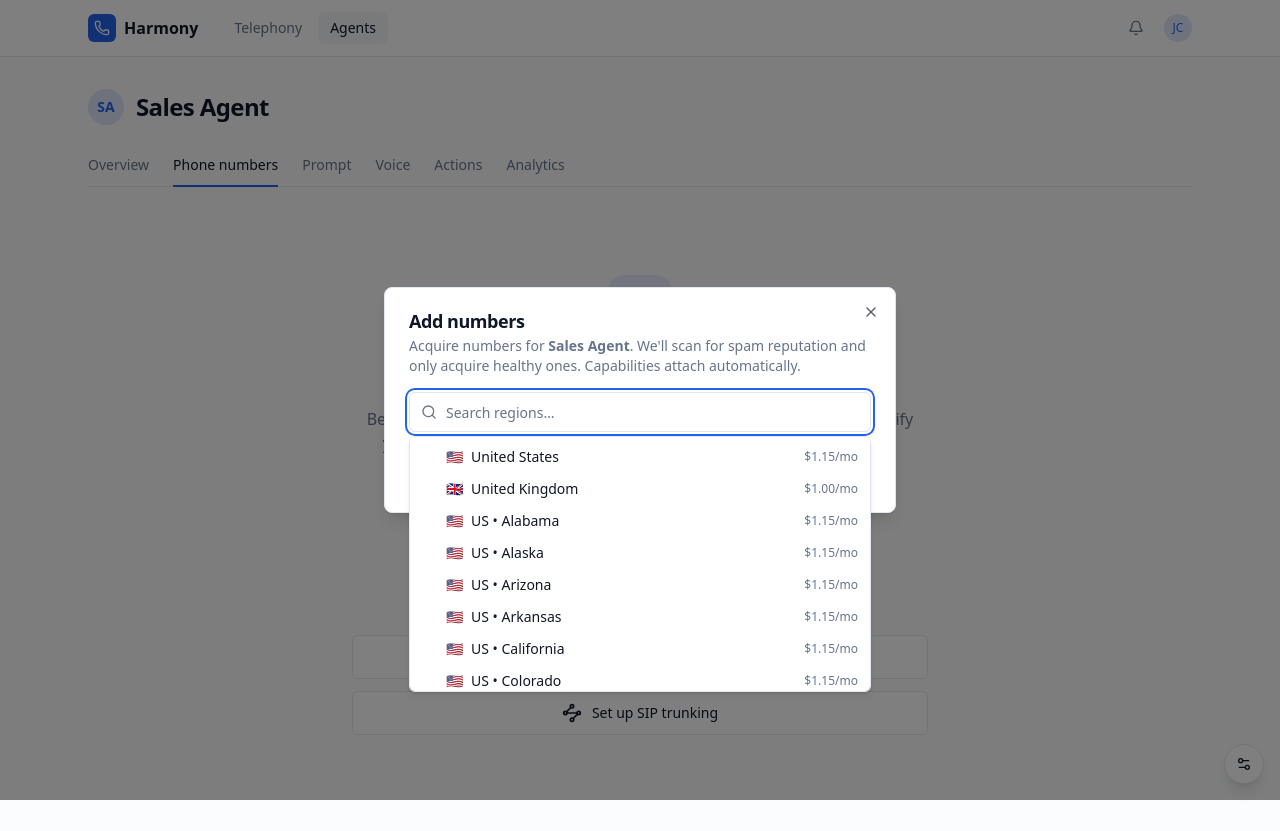
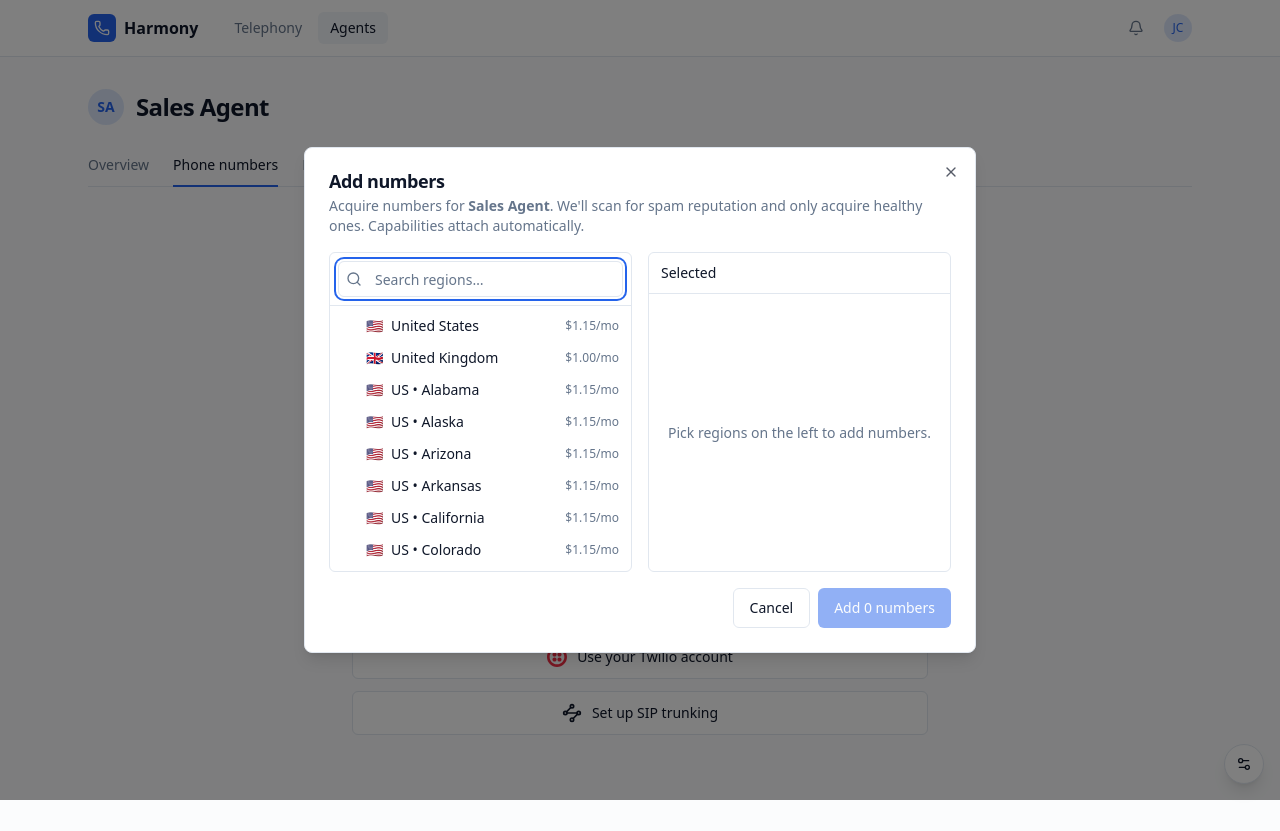
Before and after one commit to michgur/mocks, a React (Vite) app in the folder telephony-onboarding/: page /#/numbers in a window 1280 px wide. Both pictures are taken after a click on the button "Get started". Built offline with nearby package versions, Linux system fonts and the light colour scheme.

Commit message:
add numbers modal

```diff
--- a/telephony-onboarding/src/components/GeoPicker.tsx
+++ b/telephony-onboarding/src/components/GeoPicker.tsx
@@ -1,4 +1,4 @@
-import { useEffect, useMemo, useRef, useState } from 'react'
+import { useMemo, useState } from 'react'
 import { Check, Search, X } from 'lucide-react'
 import { Input } from '@/components/ui/input'
 import {
@@ -41,17 +41,6 @@ export function GeoPicker({
   onChange: (next: GeoSelection[]) => void
 }) {
   const [query, setQuery] = useState('')
-  const [open, setOpen] = useState(false)
-  const ref = useRef<HTMLDivElement>(null)
-  const inputRef = useRef<HTMLInputElement>(null)
-
-  useEffect(() => {
-    const onClick = (e: MouseEvent) => {
-      if (ref.current && !ref.current.contains(e.target as Node)) setOpen(false)
-    }
-    document.addEventListener('mousedown', onClick)
-    return () => document.removeEventListener('mousedown', onClick)
-  }, [])
 
   const pickedIds = useMemo(() => new Set(value.map((v) => v.geo.id)), [value])
 
@@ -67,9 +56,6 @@ export function GeoPicker({
         ? value.filter((v) => v.geo.id !== geo.id)
         : [...value, { geo, count: 1 }]
     )
-    // Reset the search and keep the input focused so the user can keep picking.
-    setQuery('')
-    inputRef.current?.focus()
   }
 
   const setCount = (id: string, count: number) =>
@@ -81,20 +67,19 @@ export function GeoPicker({
   const displayLabel = (g: GeoOption) => (g.region ? `${g.country} • ${g.region}` : g.label)
 
   return (
-    <div className="space-y-3">
-      <div className="relative" ref={ref}>
-        <Search className="absolute left-3 top-1/2 h-4 w-4 -translate-y-1/2 text-muted-foreground" />
+    <div className="grid grid-cols-2 gap-4">
+      {/* Left: always-open, scrollable region picker. */}
+      <div className="flex h-80 flex-col rounded-md border">
+        <div className="relative border-b p-2">
+          <Search className="absolute left-4 top-1/2 h-4 w-4 -translate-y-1/2 text-muted-foreground" />
           <Input
-          ref={inputRef}
             value={query}
             onChange={(e) => setQuery(e.target.value)}
-          onFocus={() => setOpen(true)}
-          onClick={() => setOpen(true)}
             placeholder="Search regions…"
-          className="pl-9"
+            className="h-9 pl-9"
           />
-        {open && (
-          <div className="absolute z-50 mt-1 max-h-64 w-full overflow-auto rounded-md border bg-popover p-1 shadow-md">
+        </div>
+        <div className="flex-1 overflow-auto p-1">
           {filtered.length === 0 ? (
             <div className="px-2 py-3 text-center text-sm text-muted-foreground">
               No regions found
@@ -106,8 +91,6 @@ export function GeoPicker({
                 <button
                   key={g.id}
                   type="button"
-                    // Prevent the input from blurring when a geo is clicked.
-                    onMouseDown={(e) => e.preventDefault()}
                   onClick={() => toggle(g)}
                   className="flex w-full items-center gap-2 rounded-sm px-2 py-1.5 text-left text-sm hover:bg-accent"
                 >
@@ -124,27 +107,37 @@ export function GeoPicker({
             })
           )}
         </div>
-        )}
       </div>
 
-      {value.length > 0 && (
-        <div className="space-y-1.5">
+      {/* Right: the picked regions with per-geo counts. */}
+      <div className="flex h-80 flex-col rounded-md border">
+        <div className="border-b px-3 py-2.5 text-sm font-medium">
+          Selected{value.length > 0 && <span className="text-muted-foreground"> ({value.length})</span>}
+        </div>
+        {value.length === 0 ? (
+          <div className="flex flex-1 items-center justify-center px-4 text-center text-sm text-muted-foreground">
+            Pick regions on the left to add numbers.
+          </div>
+        ) : (
+          <div className="flex-1 space-y-1.5 overflow-auto p-2">
             {value.map(({ geo, count }) => (
               <div
                 key={geo.id}
-              className="flex items-center gap-3 rounded-md border bg-background px-3 py-2"
+                className="flex items-center gap-2 rounded-md border bg-background px-2.5 py-2"
               >
                 <span>{COUNTRY_FLAGS[geo.country]}</span>
-              <span className="flex-1 text-sm">{displayLabel(geo)}</span>
-              <span className="w-20 text-right text-xs tabular-nums text-muted-foreground">
+                <div className="flex min-w-0 flex-1 flex-col">
+                  <span className="truncate text-sm">{displayLabel(geo)}</span>
+                  <span className="text-xs tabular-nums text-muted-foreground">
                     {formatUsd(numberMonthlyPrice(geo.country) * count)}/mo
                   </span>
+                </div>
                 <Input
                   type="number"
                   min={1}
                   value={count}
                   onChange={(e) => setCount(geo.id, parseInt(e.target.value) || 1)}
-                className="h-8 w-20 text-center"
+                  className="h-8 w-16 text-center"
                 />
                 <button
                   type="button"
@@ -159,5 +152,6 @@ export function GeoPicker({
           </div>
         )}
       </div>
+    </div>
   )
 }
--- a/telephony-onboarding/src/pages/NumbersPage.tsx
+++ b/telephony-onboarding/src/pages/NumbersPage.tsx
@@ -543,7 +543,7 @@ function AddNumbersModal({
 
   return (
     <Dialog open={open} onOpenChange={onOpenChange}>
-      <DialogContent>
+      <DialogContent className="max-w-2xl">
         <DialogHeader>
           <DialogTitle>Add numbers</DialogTitle>
           <DialogDescription>
```
Lines whose indentation alone changed are shown as unchanged.
